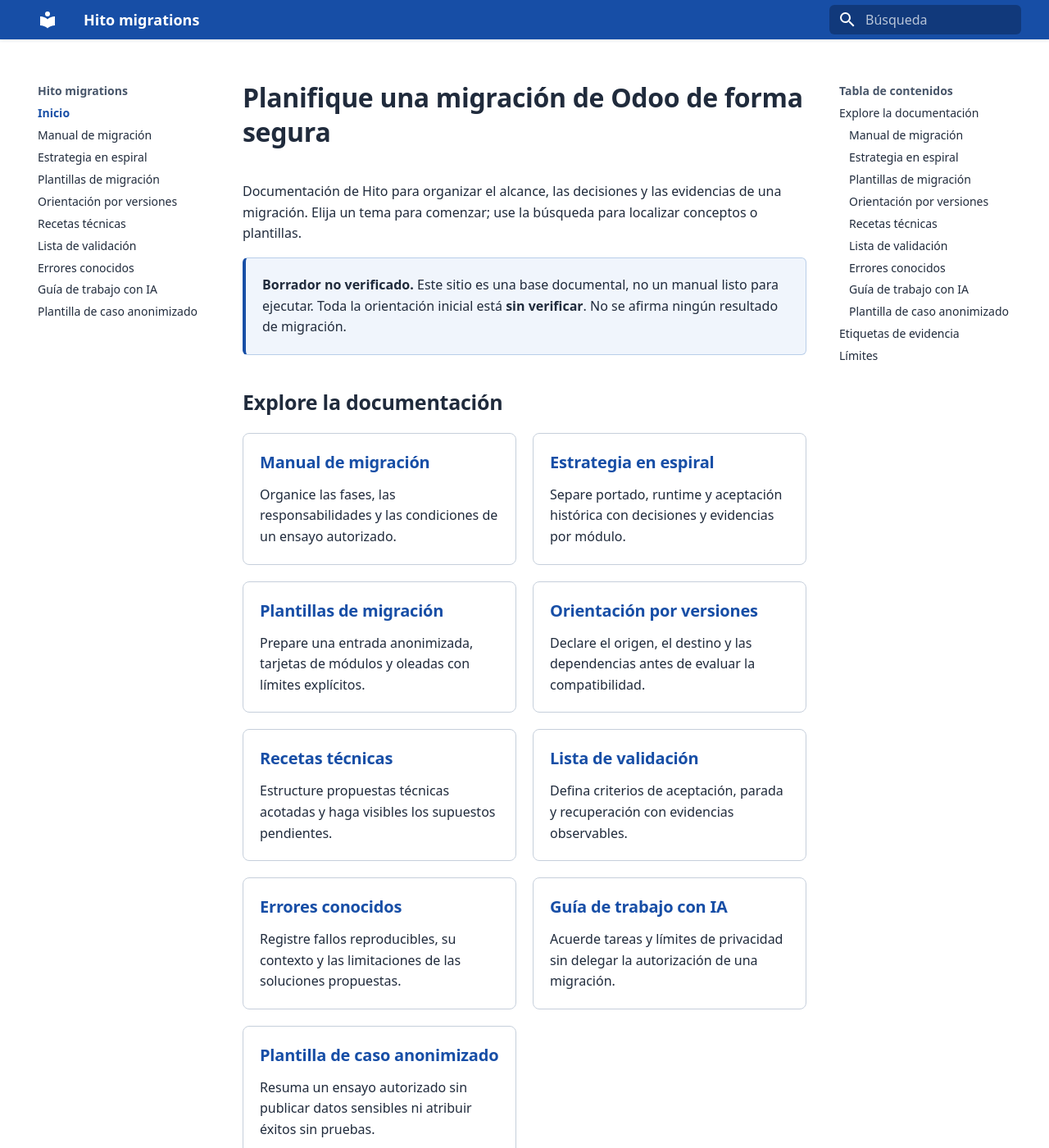
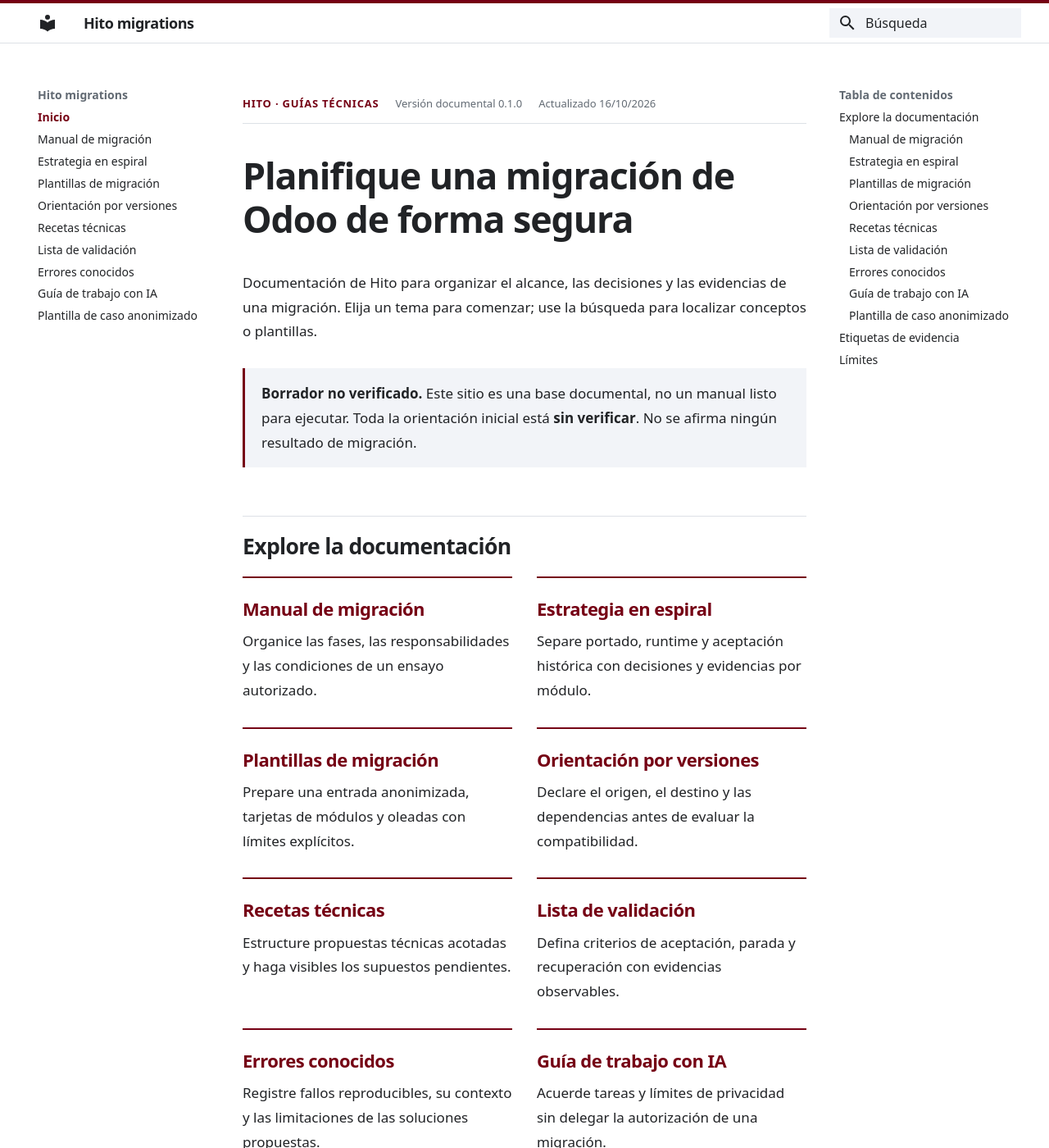
Before and after one commit to hito2026/hito-migrations, an MkDocs documentation site: the page built from docs/index.md, in a window 1280 px wide and 1400 px high. Shown: the whole window at 82% size. Built offline with MkDocs 1.6.1 and Material for MkDocs 9.7.7, drawn with Linux system fonts in a browser that asks for light colours.

Commit message:
feat(docs): add editorial design and documentation edition

```diff
--- a/docs/stylesheets/extra.css
+++ b/docs/stylesheets/extra.css
@@ -1,4 +1,4 @@
-/* Identidad Hito: tipografía local, superficies claras y acentos azules. */
+/* Identidad Hito: diseño editorial, fuentes locales y acentos rojo profundo. */
 :root {
   --md-text-font: system-ui, -apple-system, BlinkMacSystemFont, "Segoe UI", sans-serif;
   --md-code-font: ui-monospace, Consolas, monospace;
@@ -6,30 +6,66 @@
 
 :root,
 body[data-md-color-scheme="default"] {
-  --md-primary-fg-color: #174ea6;
-  --md-accent-fg-color: #174ea6;
-  --md-default-fg-color: #202b3c;
-  --md-default-fg-color--light: #48566a;
-  --md-typeset-a-color: #174ea6;
+  --md-primary-fg-color: #750014;
+  --md-accent-fg-color: #750014;
+  --md-default-fg-color: #212326;
+  --md-default-fg-color--light: #626a73;
+  --md-default-bg-color: #fff;
+  --md-typeset-a-color: #750014;
 }
 
 .md-header {
-  box-shadow: 0 1px 4px #132d5026;
+  --md-primary-bg-color: #212326;
+  --md-primary-bg-color--light: #626a73;
+  color: #212326;
+  background: #fff;
+  border-top: 4px solid #750014;
+  border-bottom: 1px solid #dde1e6;
+  box-shadow: none;
 }
 
 .md-header__topic {
-  font-weight: 650;
+  font-weight: 750;
+  letter-spacing: -.025em;
 }
 
 .md-search__form {
-  border-radius: 6px;
+  background: #f2f4f8;
+  border-radius: 0;
+}
+
+.md-search__input,
+.md-search__input::placeholder {
+  color: #212326;
+}
+
+.md-typeset {
+  font-size: .85rem;
+  line-height: 1.75;
 }
 
 .md-typeset h1,
 .md-typeset h2,
 .md-typeset h3 {
-  color: #202b3c;
-  font-weight: 650;
+  color: #212326;
+  font-weight: 750;
+  letter-spacing: -.025em;
+  line-height: 1.2;
+}
+
+.md-typeset h1 {
+  margin: .8em 0;
+  font-size: clamp(1.8rem, 3.5vw, 2.6rem);
+}
+
+.md-typeset h2 {
+  margin-top: 2.2em;
+  padding-top: .8em;
+  border-top: 1px solid #dde1e6;
+}
+
+.md-typeset a {
+  text-underline-offset: .18em;
 }
 
 .md-typeset a:hover {
@@ -37,15 +73,34 @@
 }
 
 .md-nav__link--active {
-  font-weight: 650;
+  font-weight: 750;
+}
+
+.md-typeset .doc-edition {
+  display: flex;
+  flex-wrap: wrap;
+  align-items: baseline;
+  gap: .3rem 1rem;
+  margin: 0 0 1.5rem;
+  padding: .65rem 0;
+  border-bottom: 1px solid #dde1e6;
+  color: #626a73;
+  font-size: .65rem;
+  line-height: 1.6;
+}
+
+.doc-edition__label {
+  color: #750014;
+  font-weight: 750;
+  letter-spacing: .06em;
+  text-transform: uppercase;
 }
 
 .md-typeset .draft-notice {
-  padding: 1rem;
-  border: 1px solid #b9cee9;
-  border-left: 4px solid #174ea6;
-  border-radius: 6px;
-  background: #f0f5fc;
+  margin: 1.5rem 0;
+  padding: .8rem 1rem;
+  border-left: 3px solid #750014;
+  background: #f2f4f8;
 }
 
 .md-typeset .draft-notice p {
@@ -55,21 +110,20 @@
 .md-typeset .topic-cards {
   display: grid;
   grid-template-columns: repeat(auto-fit, minmax(min(100%, 15rem), 1fr));
-  gap: 1rem;
+  gap: 0 1.5rem;
   margin: 1rem 0 2rem;
 }
 
 .md-typeset .topic-card {
   min-width: 0;
-  padding: 1rem;
-  border: 1px solid #c6cfdb;
-  border-radius: 8px;
+  padding: 1.2rem 0 1.5rem;
+  border-top: 2px solid #750014;
   background: #fff;
 }
 
 .md-typeset .topic-card h3 {
   margin: 0 0 .6rem;
-  font-size: 1rem;
+  font-size: 1.1rem;
 }
 
 .md-typeset .topic-card p {
@@ -77,10 +131,16 @@
 }
 
 :focus-visible {
-  outline: 3px solid #a34600 !important;
+  outline: 3px solid #750014 !important;
   outline-offset: 3px;
 }
 
-.md-header :focus-visible {
-  outline-color: #fff !important;
+@media (max-width: 44.9375em) {
+  .md-typeset .topic-cards {
+    grid-template-columns: 1fr;
+  }
+
+  .md-typeset .doc-edition {
+    gap: .25rem .8rem;
+  }
 }
--- a/mkdocs.yml
+++ b/mkdocs.yml
@@ -4,18 +4,23 @@
 site_url: https://hito2026.github.io/hito-migrations/
 theme:
   name: material
+  custom_dir: overrides
   language: es
   font: false
   palette:
     scheme: default
-    primary: blue
-    accent: blue
+    primary: custom
+    accent: custom
   features:
     - navigation.sections
     - toc.follow
     - search.suggest
     - search.highlight
     - content.code.copy
+extra:
+  documentation:
+    version: "0.1.0"
+    updated: "2026-10-16"
 extra_css:
   - stylesheets/extra.css
 markdown_extensions:
--- /dev/null
+++ b/overrides/main.html
@@ -0,0 +1,6 @@
+{% extends "base.html" %}
+
+{% block content %}
+  {% include "partials/doc-edition.html" %}
+  {{ super() }}
+{% endblock %}
--- /dev/null
+++ b/overrides/partials/doc-edition.html
@@ -0,0 +1,5 @@
+<aside class="doc-edition" aria-label="Edición de la documentación">
+  <span class="doc-edition__label">Hito · Guías técnicas</span>
+  <span data-doc-version="{{ config.extra.documentation.version }}">Versión documental {{ config.extra.documentation.version }}</span>
+  <span>Actualizado <time datetime="{{ config.extra.documentation.updated }}">{{ config.extra.documentation.updated.split('-') | reverse | join('/') }}</time></span>
+</aside>
```
Also changed, not shown: README.md (+16 -3 lines), overrides/404.html (added, +7 -0 lines), 1 other file.
